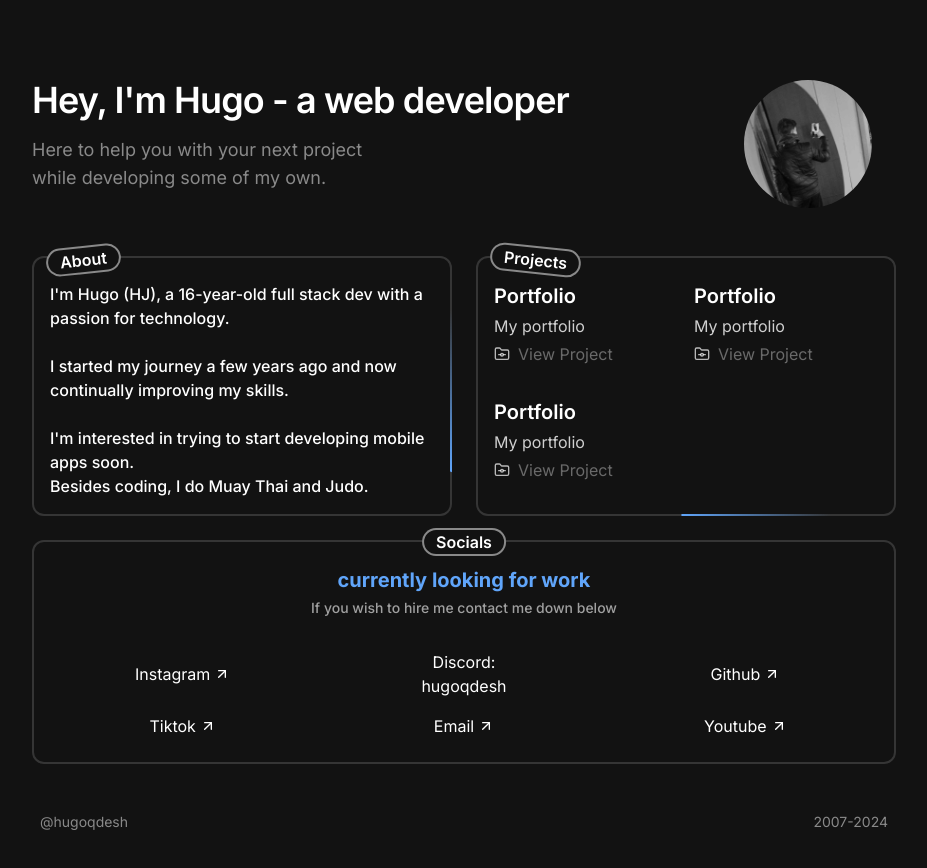
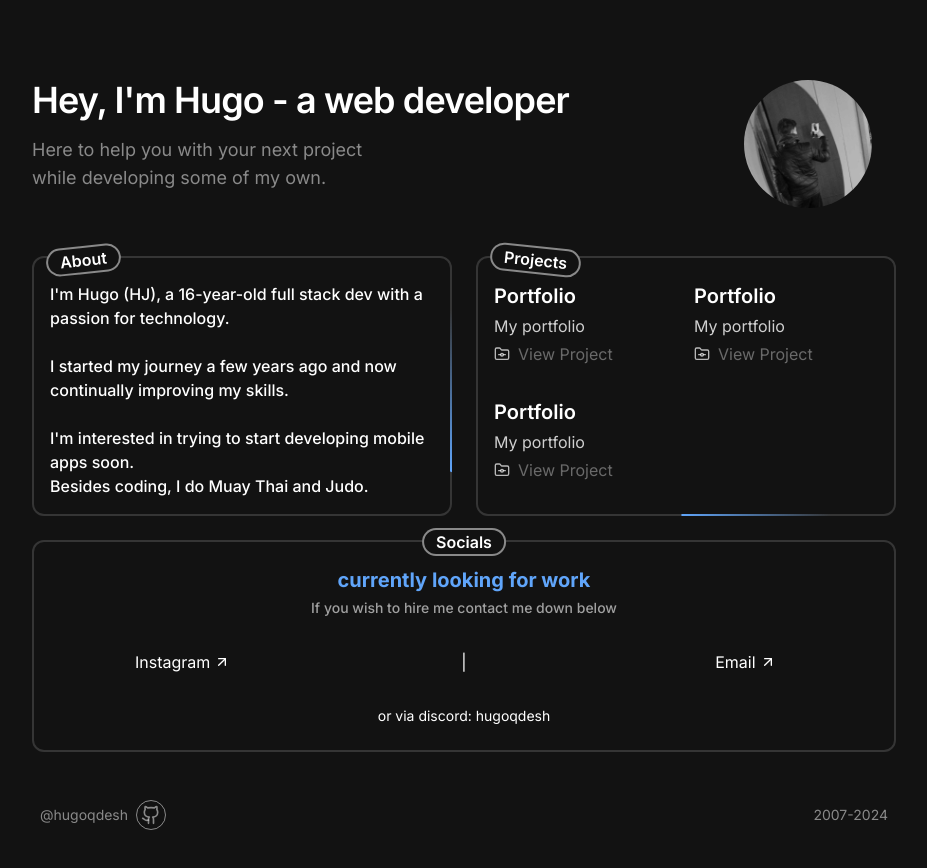
Before and after one commit to hugoqdesh/portfolio, a Next.js app: page / in a window 1280 px wide. Shown: the top 868 px of the page, without its empty margins (176-1103 px from the left). Built offline with nearby package versions, Linux system fonts and the light colour scheme.

Commit message:
Update page.tsx

```diff
--- a/app/page.tsx
+++ b/app/page.tsx
@@ -1,7 +1,7 @@
 "use client";
 
 import { BorderBeam } from "@/components/magicui/border-beam";
-import { ArrowUpRight, FolderGit } from "lucide-react";
+import { ArrowUpRight, FolderGit, Github } from "lucide-react";
 import Image from "next/image";
 import { motion } from "framer-motion";
 
@@ -116,7 +116,7 @@ export default function Home() {
               Socials
             </span>
 
-            <div className="mt-6 text-center select-text px-1">
+            <div className="mt-6 text-center px-1">
               <p className="text-xl font-bold text-blue-400">
                 currently looking for work
               </p>
@@ -141,39 +141,8 @@ export default function Home() {
                 />
               </a>
 
-              <p className="flex gap-1 items-center text-white max-w-max">
-                <p className="select-text text-center">
-                  Discord: <br /> hugoqdesh
-                </p>
-              </p>
-              <a
-                href="https://github.com/hugoqdesh"
-                target="_blank"
-                rel="noopener noreferrer"
-                className="flex gap-1 items-center text-white max-w-max group"
-              >
-                <p className="group-hover:text-blue-400 transition duration-300">
-                  Github
-                </p>
-                <ArrowUpRight
-                  size={16}
-                  className="group-hover:text-blue-400 group-hover:translate-x-1 group-hover:-translate-y-1 transition duration-300"
-                />
-              </a>
-              <a
-                href="https://www.tiktok.com/@hugoqdesh"
-                target="_blank"
-                rel="noopener noreferrer"
-                className="flex gap-1 items-center text-white max-w-max group"
-              >
-                <p className="group-hover:text-blue-400 transition duration-300">
-                  Tiktok
-                </p>
-                <ArrowUpRight
-                  size={16}
-                  className="group-hover:text-blue-400 group-hover:translate-x-1 group-hover:-translate-y-1 transition duration-300"
-                />
-              </a>
+              <p>|</p>
+
               <a
                 href="mailto:gitjohan5@gmail.com.com"
                 target="_blank"
@@ -188,26 +157,26 @@ export default function Home() {
                   className="group-hover:text-blue-400 group-hover:translate-x-1 group-hover:-translate-y-1 transition duration-300"
                 />
               </a>
-              <a
-                href="https://www.youtube.com/@hugoqdesh"
-                target="_blank"
-                rel="noopener noreferrer"
-                className="flex gap-1 items-center text-white max-w-max group"
-              >
-                <p className="group-hover:text-blue-400 transition duration-300">
-                  Youtube
-                </p>
-                <ArrowUpRight
-                  size={16}
-                  className="group-hover:text-blue-400 group-hover:translate-x-1 group-hover:-translate-y-1 transition duration-300"
-                />
-              </a>
+            </div>
+            <div className="mt-8 mb-6 px-4 text-center">
+              <p className="text-sm select-text">or via discord: hugoqdesh</p>
             </div>
           </div>
         </div>
 
         <div className="mt-12 flex gap-4 items-center justify-between px-2 text-white/50 text-sm">
-          <p>@hugoqdesh</p>
+          <div className="flex gap-2 items-center">
+            <p>@hugoqdesh</p>
+            <a
+              href="https://www.github.com/hugoqdesh"
+              target="_blank"
+              rel="noopener noreferrer"
+              className="border border-white/50 rounded-full p-1 hover:scale-105 hover:border-blue-400 group transition duration-300"
+            >
+              <Github size={20} className="group-hover:text-blue-400" />
+            </a>
+          </div>
+
           <p>2007-2024</p>
         </div>
       </section>
```
